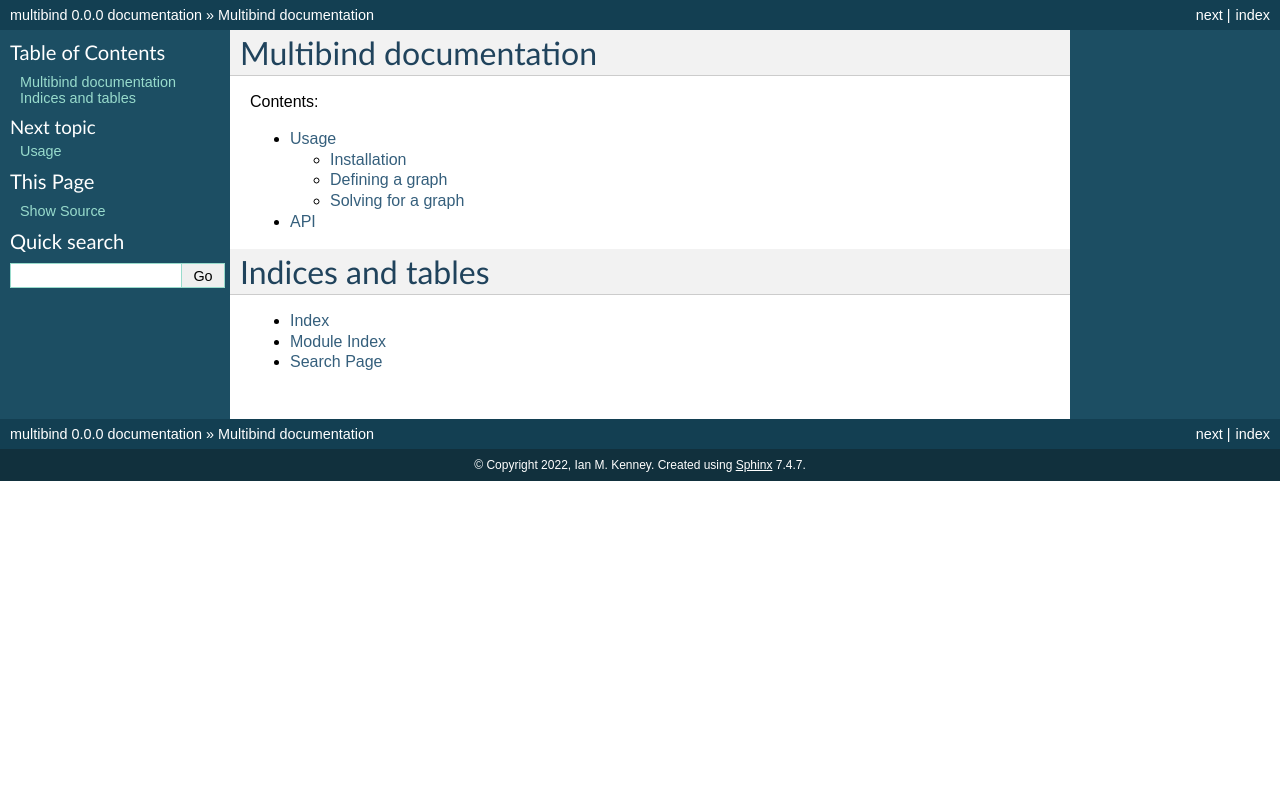
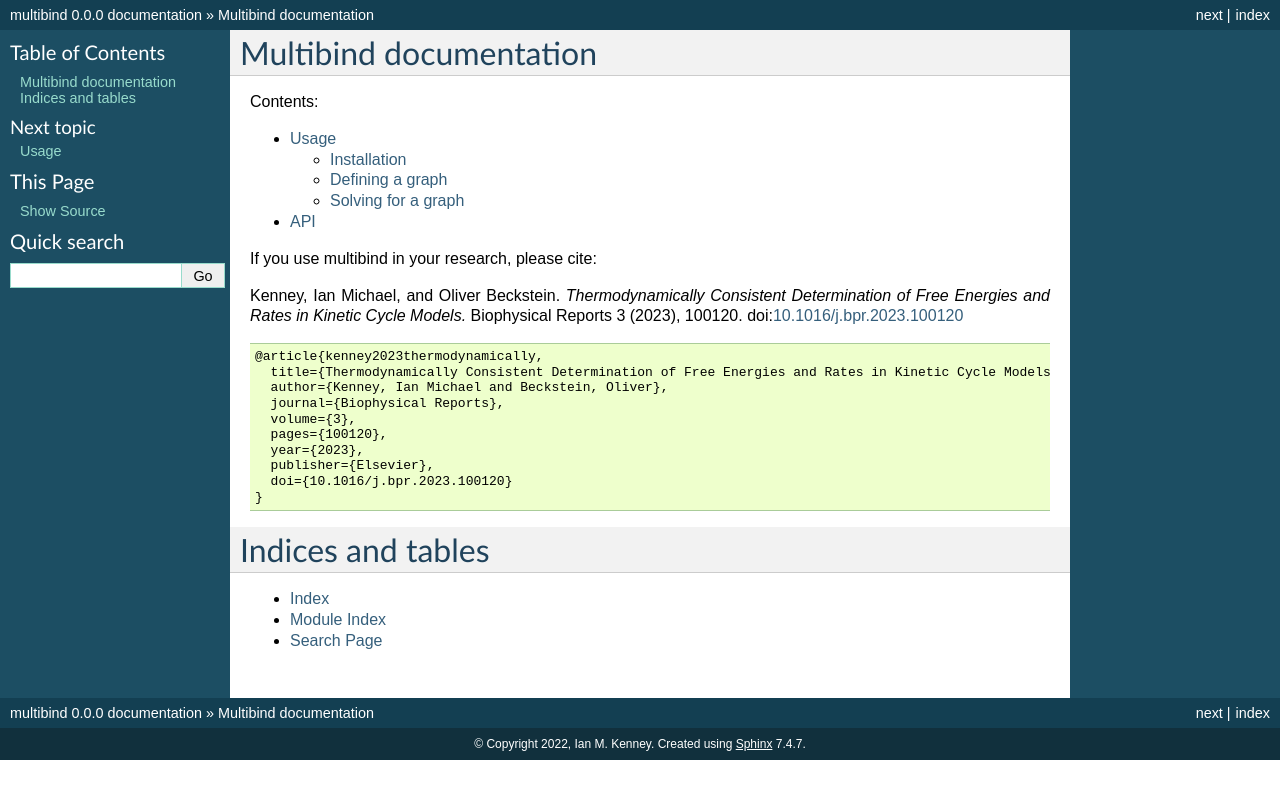
Before and after one commit to Becksteinlab/multibind, a Sphinx documentation site: the page built from docs/index.rst, in a window 1280 px wide. Shown: the top 799 px of the page. Built offline with Sphinx 7.4.7, drawn with Linux system fonts in a browser that asks for light colours; the version number is read from the project's files by our own code.

Commit message:
updated citation
- fix #23
- add citation to sphinx docs

```diff
--- a/docs/index.rst
+++ b/docs/index.rst
@@ -13,6 +13,26 @@ Multibind documentation
    usage
    api
 
+If you use multibind in your research, please cite:
+
+Kenney, Ian Michael, and Oliver Beckstein. *Thermodynamically Consistent Determination of Free Energies and Rates
+in Kinetic Cycle Models.* Biophysical Reports 3 (2023), 100120. doi:`10.1016/j.bpr.2023.100120`_
+
+.. _10.1016/j.bpr.2023.100120: https://doi.org/10.1016/j.bpr.2023.100120
+
+.. code-block:: text
+
+   @article{kenney2023thermodynamically,
+     title={Thermodynamically Consistent Determination of Free Energies and Rates in Kinetic Cycle Models},
+     author={Kenney, Ian Michael and Beckstein, Oliver},
+     journal={Biophysical Reports},
+     volume={3},
+     pages={100120},
+     year={2023},
+     publisher={Elsevier},
+     doi={10.1016/j.bpr.2023.100120}
+   }
+
 Indices and tables
 ==================
 
```
Also changed, not shown: README.md (+2 -2 lines).
